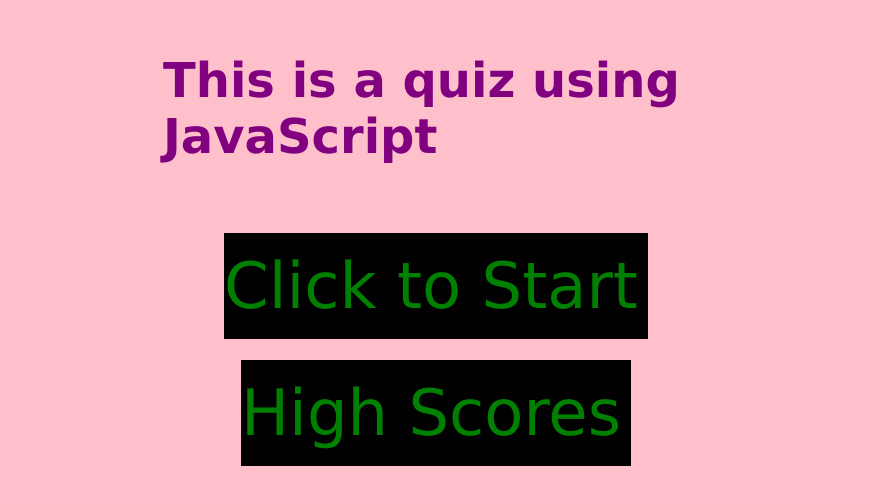
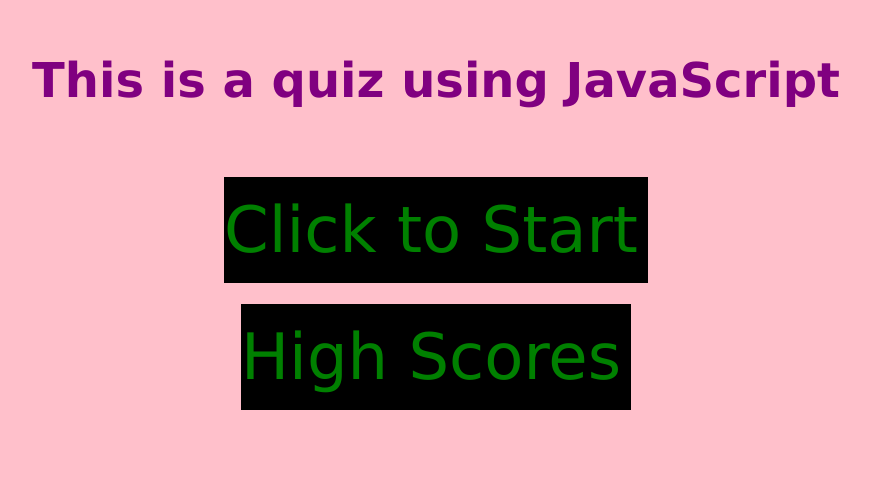
Before and after one commit to dbridgman1/Code-Quiz, a plain HTML site: page index.html in a window 1280 px wide. Shown: the whole page, without its empty margins (204-1074 px from the left). Drawn offline with Linux system fonts and the light colour scheme; some icons are missing; a web font is replaced by a local one.

Commit message:
picture updated

```diff
--- a/CSS/style.css
+++ b/CSS/style.css
@@ -19,11 +19,11 @@ h1 {
 }
 
 .container {
-    width: 50%;
-    height: 50%;
+    width: 100%;
+    height: 100%;
     justify-content: center;
     align-items: center;
-    max-width: 60rem;
+    max-width: 80rem;
     margin: 0 auto;
     padding: 2rem;
 }
```
Also changed, not shown: Assets/Capture.JPG.
